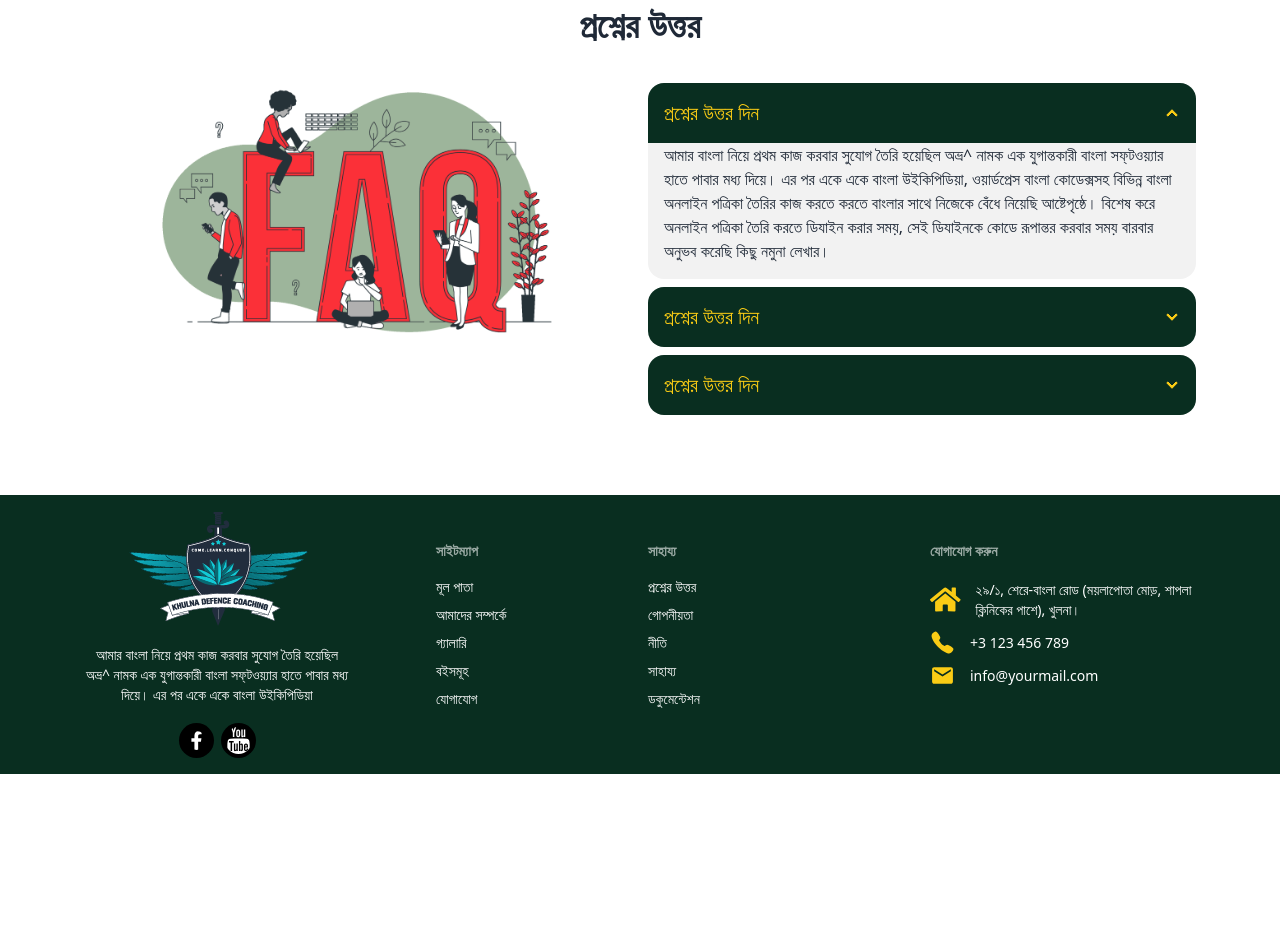
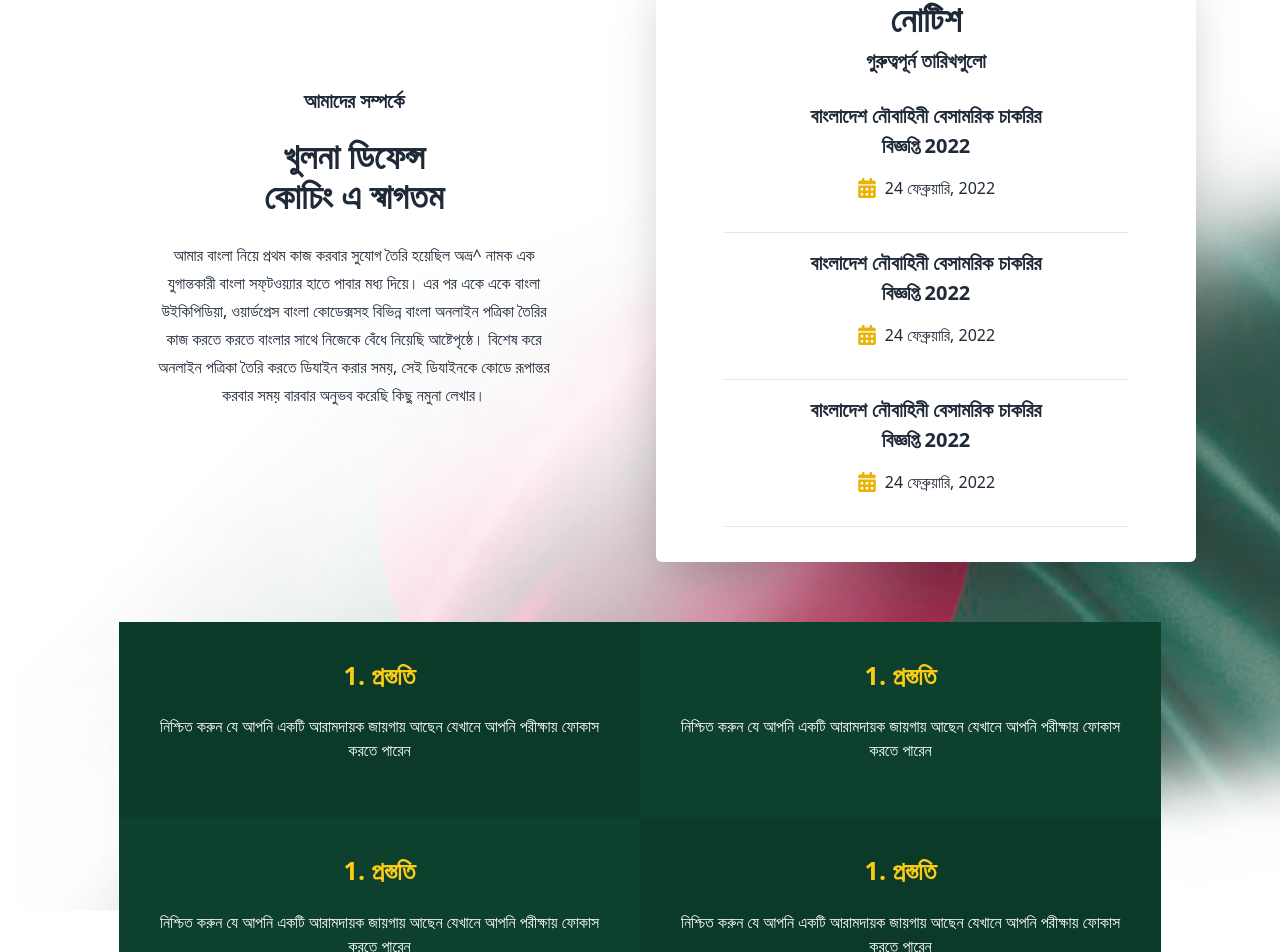
Before and after one commit to Abdullah-Al-Akash/khulna-defence-academy-client, a React (Vite) app: page / in a window 1280 px wide. Shown: the part 1266-2218 px from the top of the page. Before the commit the page ends 2040 px from the top, so only its background shows below. Built offline with nearby package versions, Linux system fonts and the light colour scheme.

Commit message:
Complete About Page

```diff
--- /dev/null
+++ b/src/Pages/AboutPage/AboutPage.css
@@ -0,0 +1,5 @@
+.about-bg {
+  background-image: url("../../assets/flag-bg.png");
+  background-size: cover;
+  background-repeat: no-repeat;
+}
--- a/src/Pages/AboutPage/AboutPage.jsx
+++ b/src/Pages/AboutPage/AboutPage.jsx
@@ -1,9 +1,74 @@
 import React from "react";
+import { FaCalendarAlt } from "react-icons/fa";
+import "./AboutPage.css";
+import AboutPreparation from "./AboutPreparation";
 
 const AboutPage = () => {
   return (
-    <div>
-      <h3>This is About</h3>
+    <div className="about-bg md:px-[84px] px-[10px] py-[30px]">
+      <div className="grid md:grid-cols-2 grid-cols-1 gap-8">
+        <div className="my-auto">
+          <h3 className="text-center text-[20px] font-bold">আমাদের সম্পর্কে</h3>
+          <h1
+            className="text-center text-[35px] font-bold mt-5 leading-10
+"
+          >
+            খুলনা ডিফেন্স <br /> কোচিং এ স্বাগতম
+          </h1>
+          <p class="md:w-3/4 mx-auto py-[25px] text-center leading-7">
+            আমার বাংলা নিয়ে প্রথম কাজ করবার সুযোগ তৈরি হয়েছিল অভ্র^ নামক এক
+            যুগান্তকারী বাংলা সফ্‌টওয়্যার হাতে পাবার মধ্য দিয়ে। এর পর একে একে
+            বাংলা উইকিপিডিয়া, ওয়ার্ডপ্রেস বাংলা কোডেক্সসহ বিভিন্ন বাংলা অনলাইন
+            পত্রিকা তৈরির কাজ করতে করতে বাংলার সাথে নিজেকে বেঁধে নিয়েছি
+            আষ্টেপৃষ্ঠে। বিশেষ করে অনলাইন পত্রিকা তৈরি করতে ডিযাইন করার সময়, সেই
+            ডিযাইনকে কোডে রূপান্তর করবার সময় বারবার অনুভব করেছি কিছু নমুনা
+            লেখার।
+          </p>
+        </div>
+        <div className="bg-white shadow-2xl py-[35px] rounded-md">
+          <h3 className="font-bold text-[35px] text-center">নোটিশ</h3>
+          <p className="text-[20px] font-bold text-center pb-[10px]">
+            গুরুত্বপূর্ন তারিখগুলো
+          </p>
+          <div className="text-center">
+            <h3 className="font-bold text-[20px] my-[15px] hover:text-yellow-500 cursor-pointer">
+              বাংলাদেশ নৌবাহিনী বেসামরিক চাকরির <br /> বিজ্ঞপ্তি 2022
+            </h3>
+            <div className="flex justify-center items-center">
+              <div>
+                <FaCalendarAlt className="text-[20px] text-yellow-500 me-2"></FaCalendarAlt>
+              </div>
+              <h3>24 ফেব্রুয়ারি, 2022</h3>
+            </div>
+            <hr className="w-3/4 mx-auto mt-8"></hr>
+          </div>
+          <div className="text-center">
+            <h3 className="font-bold text-[20px] my-[15px] hover:text-yellow-500 cursor-pointer">
+              বাংলাদেশ নৌবাহিনী বেসামরিক চাকরির <br /> বিজ্ঞপ্তি 2022
+            </h3>
+            <div className="flex justify-center items-center">
+              <div>
+                <FaCalendarAlt className="text-[20px] text-yellow-500 me-2"></FaCalendarAlt>
+              </div>
+              <h3>24 ফেব্রুয়ারি, 2022</h3>
+            </div>
+            <hr className="w-3/4 mx-auto mt-8"></hr>
+          </div>
+          <div className="text-center">
+            <h3 className="font-bold text-[20px] my-[15px] hover:text-yellow-500 cursor-pointer">
+              বাংলাদেশ নৌবাহিনী বেসামরিক চাকরির <br /> বিজ্ঞপ্তি 2022
+            </h3>
+            <div className="flex justify-center items-center">
+              <div>
+                <FaCalendarAlt className="text-[20px] text-yellow-500 me-2"></FaCalendarAlt>
+              </div>
+              <h3>24 ফেব্রুয়ারি, 2022</h3>
+            </div>
+            <hr className="w-3/4 mx-auto mt-8"></hr>
+          </div>
+        </div>
+      </div>
+      <AboutPreparation></AboutPreparation>
     </div>
   );
 };
--- /dev/null
+++ b/src/Pages/AboutPage/AboutPreparation.jsx
@@ -0,0 +1,40 @@
+import React from "react";
+
+const AboutPreparation = () => {
+  return (
+    <div className="my-[25px] md:p-[35px]">
+      <div className="grid md:grid-cols-2 grid-cols-1">
+        <div className="bg-[#0c3a28] text-center md:p-[35px] p-[10px]">
+          <h3 className="text-yellow-400 font-bold text-[25px]">1. প্রস্ততি</h3>
+          <p className="text-white my-[20px]">
+            নিশ্চিত করুন যে আপনি একটি আরামদায়ক জায়গায় আছেন যেখানে আপনি
+            পরীক্ষায় ফোকাস করতে পারেন
+          </p>
+        </div>
+        <div className="bg-[#0e412d] text-center md:p-[35px] p-[10px]">
+          <h3 className="text-yellow-400 font-bold text-[25px]">1. প্রস্ততি</h3>
+          <p className="text-white my-[20px]">
+            নিশ্চিত করুন যে আপনি একটি আরামদায়ক জায়গায় আছেন যেখানে আপনি
+            পরীক্ষায় ফোকাস করতে পারেন
+          </p>
+        </div>
+        <div className="bg-[#0e412d] text-center md:p-[35px] p-[10px]">
+          <h3 className="text-yellow-400 font-bold text-[25px]">1. প্রস্ততি</h3>
+          <p className="text-white my-[20px]">
+            নিশ্চিত করুন যে আপনি একটি আরামদায়ক জায়গায় আছেন যেখানে আপনি
+            পরীক্ষায় ফোকাস করতে পারেন
+          </p>
+        </div>
+        <div className="bg-[#0c3a28] text-center md:p-[35px] p-[10px]">
+          <h3 className="text-yellow-400 font-bold text-[25px]">1. প্রস্ততি</h3>
+          <p className="text-white my-[20px]">
+            নিশ্চিত করুন যে আপনি একটি আরামদায়ক জায়গায় আছেন যেখানে আপনি
+            পরীক্ষায় ফোকাস করতে পারেন
+          </p>
+        </div>
+      </div>
+    </div>
+  );
+};
+
+export default AboutPreparation;
--- a/src/Pages/HomePage/HomePage.jsx
+++ b/src/Pages/HomePage/HomePage.jsx
@@ -2,12 +2,14 @@ import React from "react";
 import Banner from "./Banner";
 import ApplySection from "./ApplySection";
 import QAPage from "../QAPage/QAPage";
+import AboutPage from "../AboutPage/AboutPage";
 
 const HomePage = () => {
   return (
     <div>
       <Banner></Banner>
       <ApplySection></ApplySection>
+      <AboutPage></AboutPage>
       <QAPage></QAPage>
     </div>
   );
```
Also changed, not shown: src/assets/flag-bg.png (renamed from src/assets/bg-3.c9bc9573bbabad77fe95.png).
